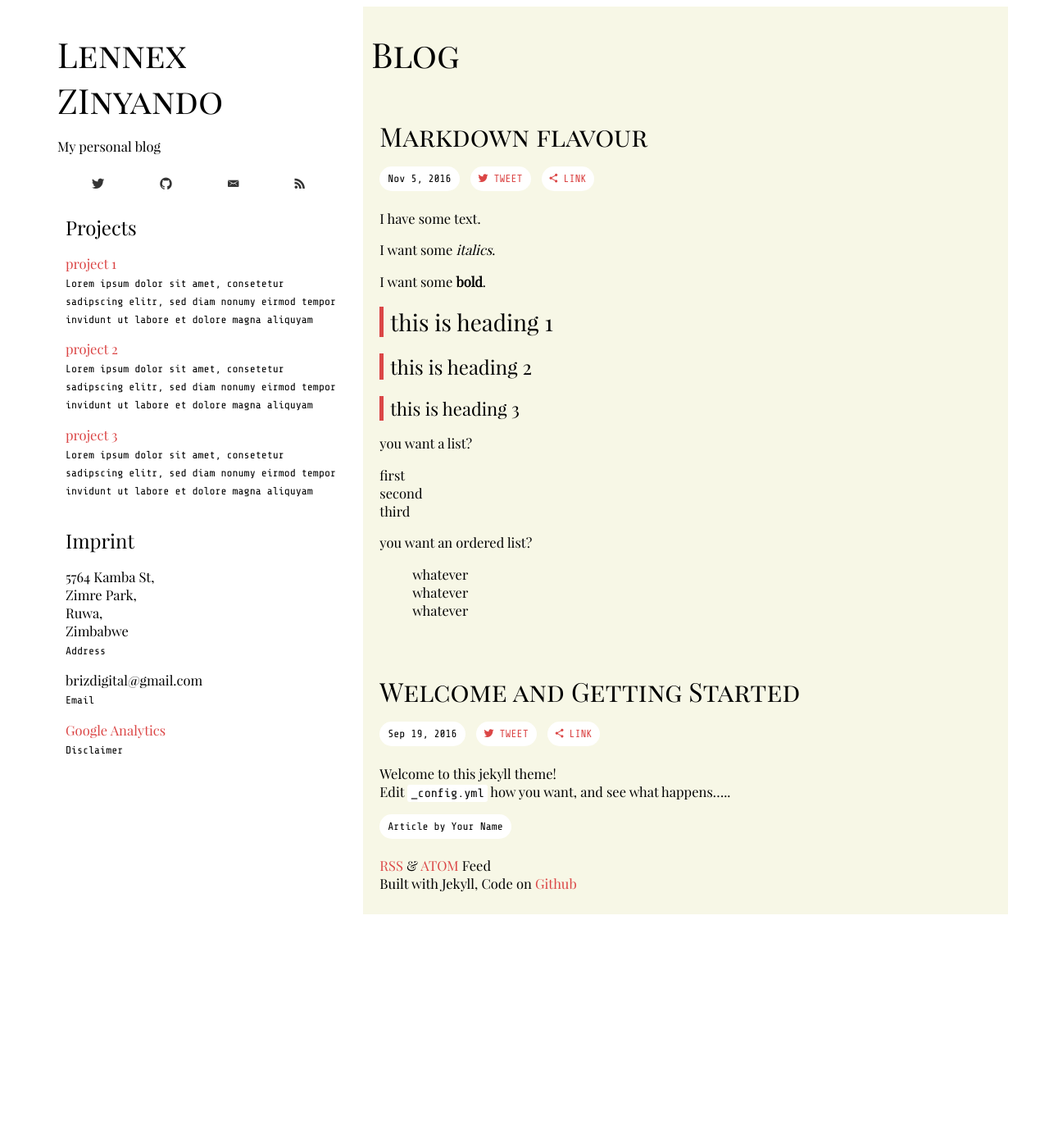
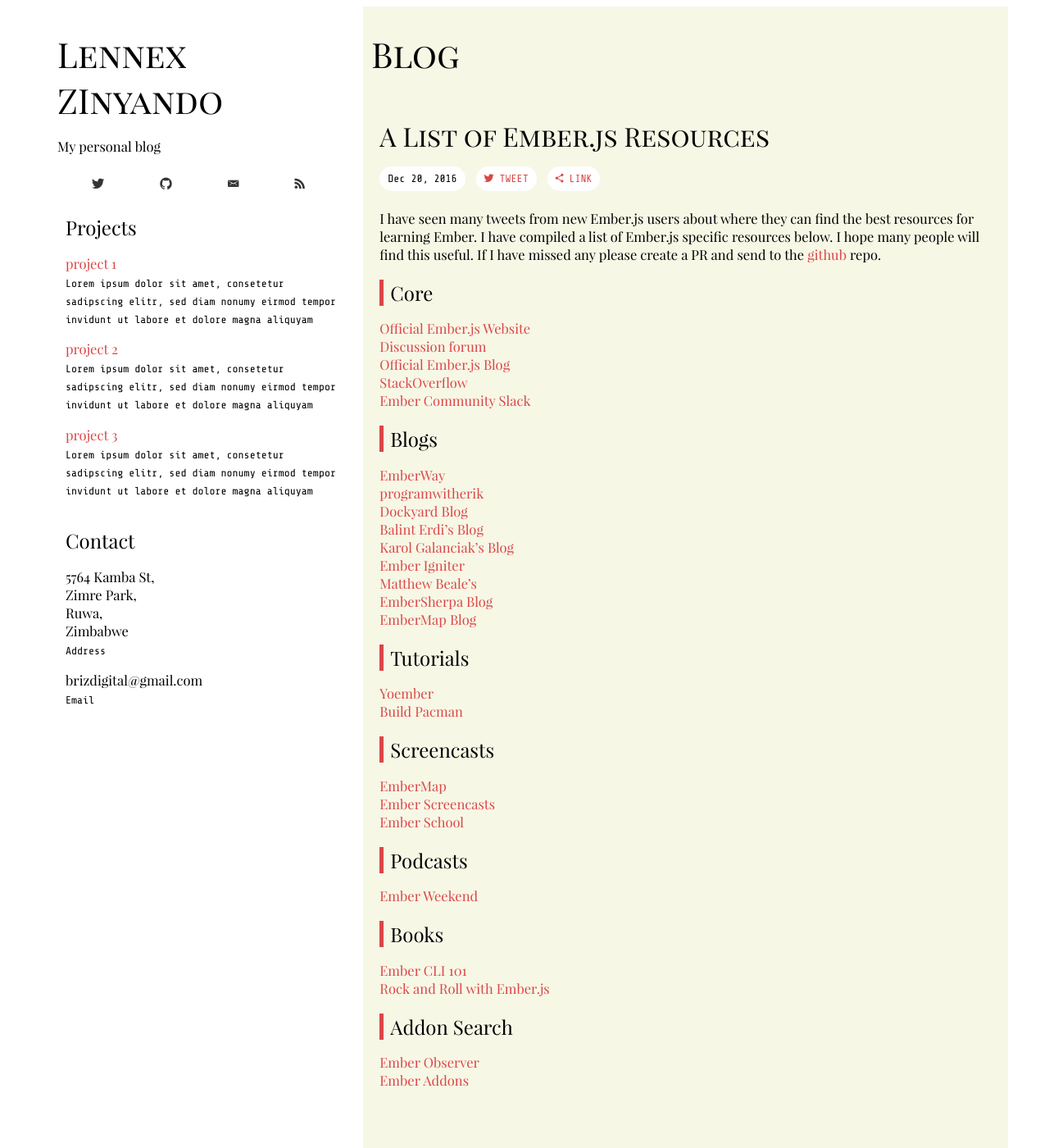
Before and after one commit to zinyando/zinyando.github.io, a Jekyll site: the page built from index.html, in a window 1280 px wide and 1400 px high. Shown: the whole window at 82% size. Built offline with Jekyll 4.4.1, drawn with Linux system fonts in a browser that asks for light colours; some web fonts are replaced; some of the changed text lies outside the part shown.

Commit message:
Add new posts

```diff
--- a/_includes/imprint.html
+++ b/_includes/imprint.html
@@ -1,4 +1,4 @@
-<h4>Imprint</h4>
+<h4>Contact</h4>
 <ul>
     <li>
         <p>{{ site.address }}<br><small>Address</small></p>
@@ -6,9 +6,4 @@
     <li>
         <p>{{ site.email }}<br><small>Email</small></p>
     </li>
-    {% if site.g_analytics %}
-    <li>
-        <p><a href="https://www.google.com/analytics/terms/en.html">Google Analytics</a><br><small>Disclaimer</small></p>
-    </li>
-    {% endif %}
 </ul>
--- /dev/null
+++ b/_posts/2016-12-20-emberjs-resources.md
@@ -0,0 +1,52 @@
+---
+layout: post
+title:  "A List of Ember.js Resources"
+date:   2016-12-20 08:00:00 +0200
+---
+
+I have seen many tweets from new Ember.js users about where they can find the best resources for learning Ember. I have compiled a list of Ember.js specific resources below. I hope many people will find this useful. If I have missed any please create a PR and send to the [github](https://github.com/zinyando/emberjs-resources) repo.
+
+## Core
+
+* [Official Ember.js Website](http://emberjs.com)
+* [Discussion forum](http://discuss.emberjs.com/)
+* [Official Ember.js Blog](http://emberjs.com/blog/)
+* [StackOverflow](http://stackoverflow.com/questions/tagged/ember.js)
+* [Ember Community Slack](https://embercommunity.slack.com/)
+
+## Blogs
+
+* [EmberWay](https://emberway.io)
+* [programwitherik](http://www.programwitherik.com/)
+* [Dockyard Blog](https://dockyard.com/blog)
+* [Balint Erdi's Blog](https://balinterdi.com)
+* [Karol Galanciak's Blog](https://karolgalanciak.com/blog/)
+* [Ember Igniter](https://emberigniter.com/)
+* [Matthew Beale's](http://madhatted.com/)
+* [EmberSherpa Blog](blog.embersherpa.com)
+* [EmberMap Blog]((blog.embermap.com))
+
+## Tutorials
+
+* [Yoember](http://yoember.com/)
+* [Build Pacman](http://www.jeffreybiles.com/build-pacman)
+
+## Screencasts
+
+* [EmberMap](https://embermap.com/)
+* [Ember Screencasts](https://www.emberscreencasts.com/)
+* [Ember School](https://www.emberschool.com/)
+
+## Podcasts
+
+* [Ember Weekend](https://emberweekend.com)
+
+## Books
+
+* [Ember CLI 101](https://leanpub.com/ember-cli-101)
+* [Rock and Roll with Ember.js](https://balinterdi.com/rock-and-roll-with-emberjs/)
+
+## Addon Search
+
+* [Ember Observer](https://emberobserver.com/)
+* [Ember Addons](https://www.emberaddons.com/)
```
Also changed, not shown: _posts/2016-09-26-welcome.md (deleted, +0 -10 lines), _posts/2016-11-06-test.md (deleted, +0 -27 lines), _posts/2016-12-20-welcome.md (added, +13 -0 lines).
